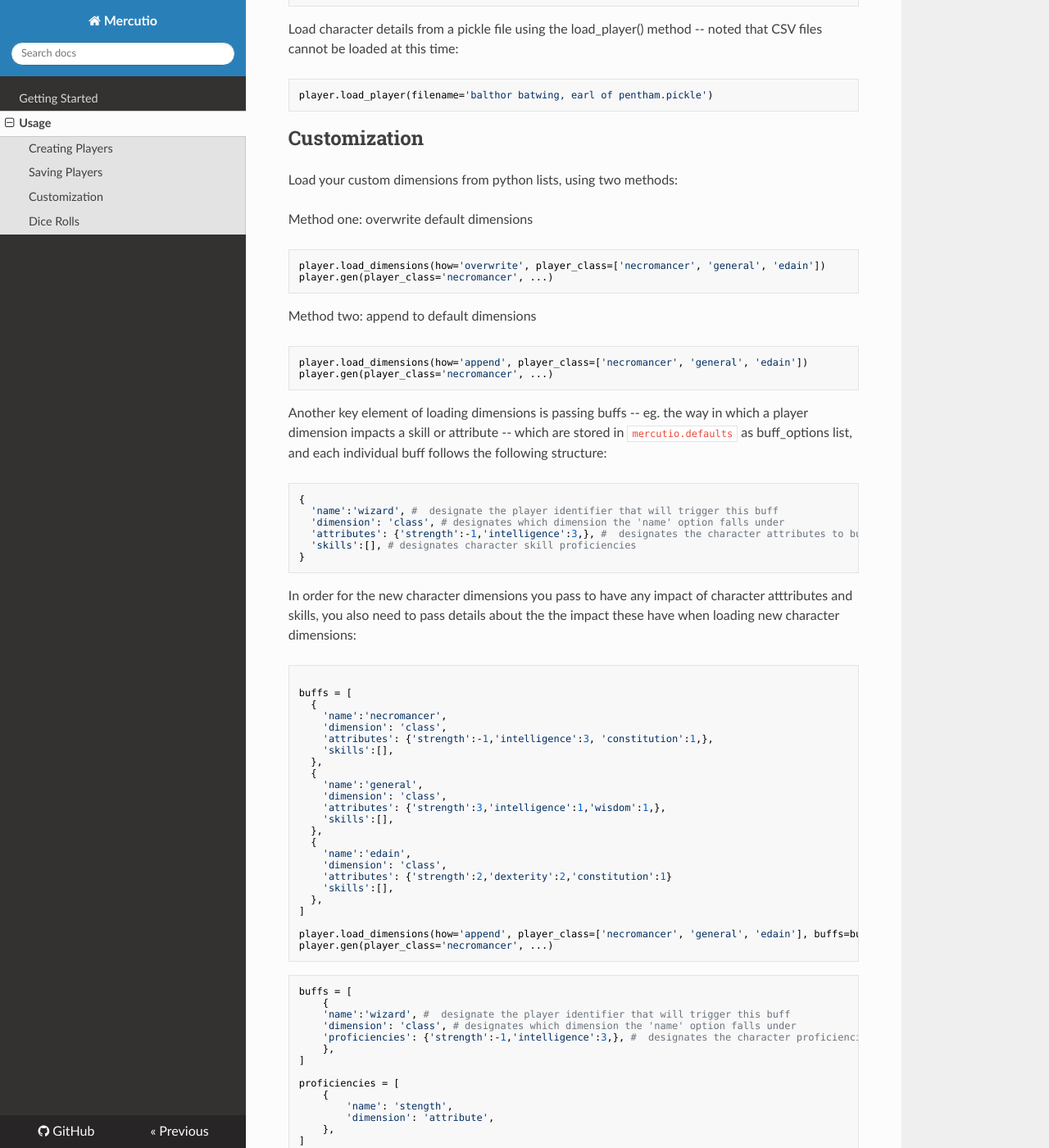
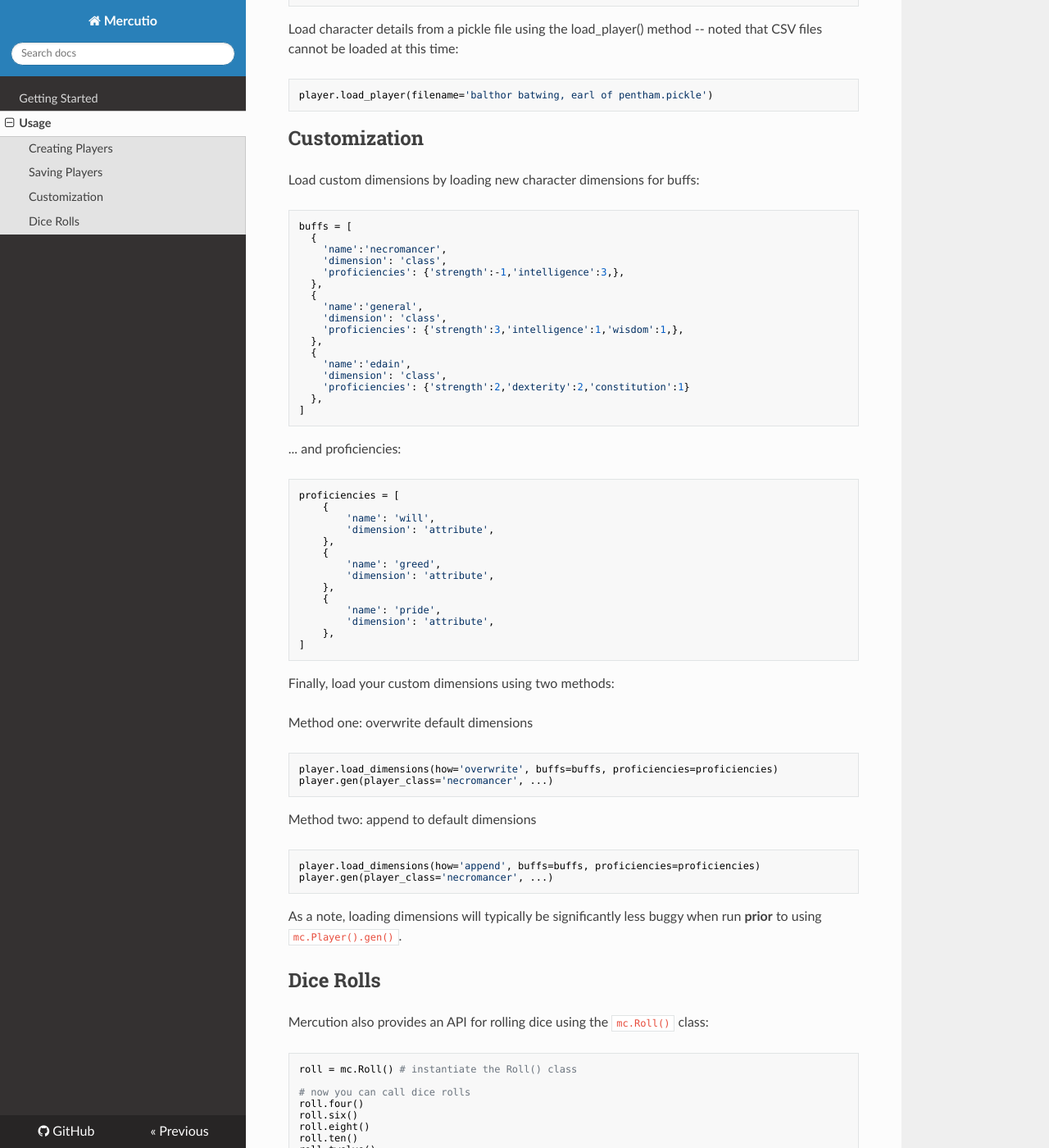
Before and after one commit to signebedi/mercutio, an MkDocs documentation site: the page built from docs/usage.md, in a window 1280 px wide and 1400 px high, scrolled down 1870 px. Shown: the whole window at 82% size. Built offline with MkDocs 1.6.1, drawn with Linux system fonts in a browser that asks for light colours; nearby versions of some CDN libraries; some of the changed text lies outside the part shown.

Commit message:
updated docs to reflect 0.8.x changes

````diff
--- a/docs/usage.md
+++ b/docs/usage.md
@@ -80,75 +80,60 @@
 
 ## Customization
 
-Load your custom dimensions from python lists, using two methods:
+Load custom dimensions by loading new character dimensions for buffs:
+```python
+buffs = [
+  {
+    'name':'necromancer',
+    'dimension': 'class',
+    'proficiencies': {'strength':-1,'intelligence':3,},
+  },
+  {
+    'name':'general',
+    'dimension': 'class',
+    'proficiencies': {'strength':3,'intelligence':1,'wisdom':1,},
+  },
+  {
+    'name':'edain',
+    'dimension': 'class',
+    'proficiencies': {'strength':2,'dexterity':2,'constitution':1}
+  },
+]
+```
+
+... and proficiencies:
+```python
+proficiencies = [
+    {
+        'name': 'will',
+        'dimension': 'attribute',
+    },
+    {
+        'name': 'greed',
+        'dimension': 'attribute',
+    },
+    {
+        'name': 'pride',
+        'dimension': 'attribute',
+    },
+]
+```
+
+Finally, load your custom dimensions using two methods:
 
 Method one: overwrite default dimensions
 ```python
-player.load_dimensions(how='overwrite', player_class=['necromancer', 'general', 'edain'])
+player.load_dimensions(how='overwrite', buffs=buffs, proficiencies=proficiencies)
 player.gen(player_class='necromancer', ...)
 ```
 
 Method two: append to default dimensions
 ```python
-player.load_dimensions(how='append', player_class=['necromancer', 'general', 'edain'])
+player.load_dimensions(how='append', buffs=buffs, proficiencies=proficiencies)
 player.gen(player_class='necromancer', ...)
 ```
 
-Another key element of loading dimensions is passing buffs -- eg. the way in which a player dimension impacts a skill or attribute -- which are stored in ```mercutio.defaults``` as buff_options list, and each individual buff follows the following structure:
-
-```python
-{
-  'name':'wizard', #  designate the player identifier that will trigger this buff
-  'dimension': 'class', # designates which dimension the 'name' option falls under
-  'attributes': {'strength':-1,'intelligence':3,}, #  designates the character attributes to buff
-  'skills':[], # designates character skill proficiencies
-}
-```
-
-In order for the new character dimensions you pass to have any impact of character atttributes and skills, you also need to pass details about the the impact these have when loading new character dimensions:
-```python
-
-buffs = [
-  {
-    'name':'necromancer',
-    'dimension': 'class',
-    'attributes': {'strength':-1,'intelligence':3, 'constitution':1,},
-    'skills':[],
-  },
-  {
-    'name':'general',
-    'dimension': 'class',
-    'attributes': {'strength':3,'intelligence':1,'wisdom':1,},
-    'skills':[],
-  },
-  {
-    'name':'edain',
-    'dimension': 'class',
-    'attributes': {'strength':2,'dexterity':2,'constitution':1}
-    'skills':[],
-  },
-]
-
-player.load_dimensions(how='append', player_class=['necromancer', 'general', 'edain'], buffs=buffs)
-player.gen(player_class='necromancer', ...)
-```
-
-```python
-buffs = [
-    {
-    'name':'wizard', #  designate the player identifier that will trigger this buff
-    'dimension': 'class', # designates which dimension the 'name' option falls under
-    'proficiencies': {'strength':-1,'intelligence':3,}, #  designates the character proficiencies to modify
-    },
-]
-
-proficiencies = [
-    {
-        'name': 'stength',
-        'dimension': 'attribute',
-    },
-]
-```
+As a note, loading dimensions will typically be significantly less buggy when run **prior** to using ```mc.Player().gen()```.
 
 ## Dice Rolls
 
````
Also changed, not shown: other parts of docs/usage.md (+1 -1 lines).
